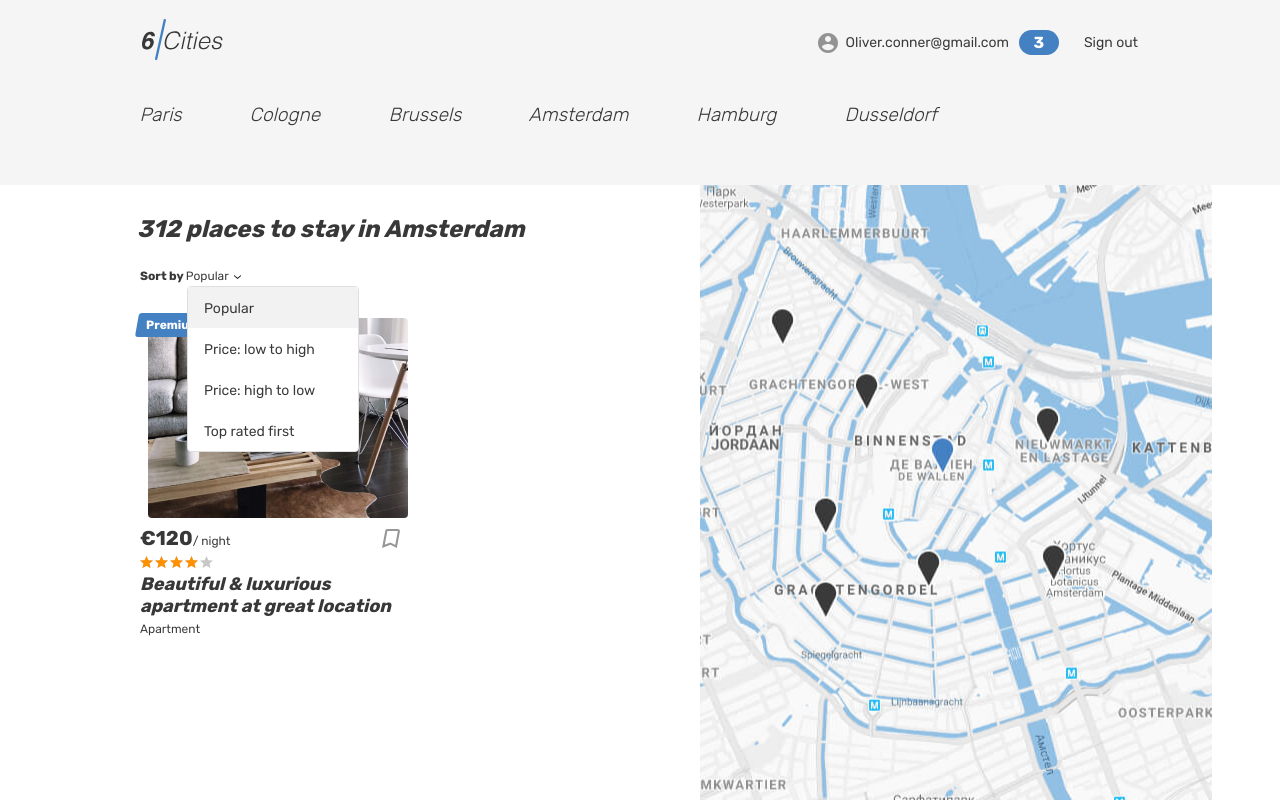
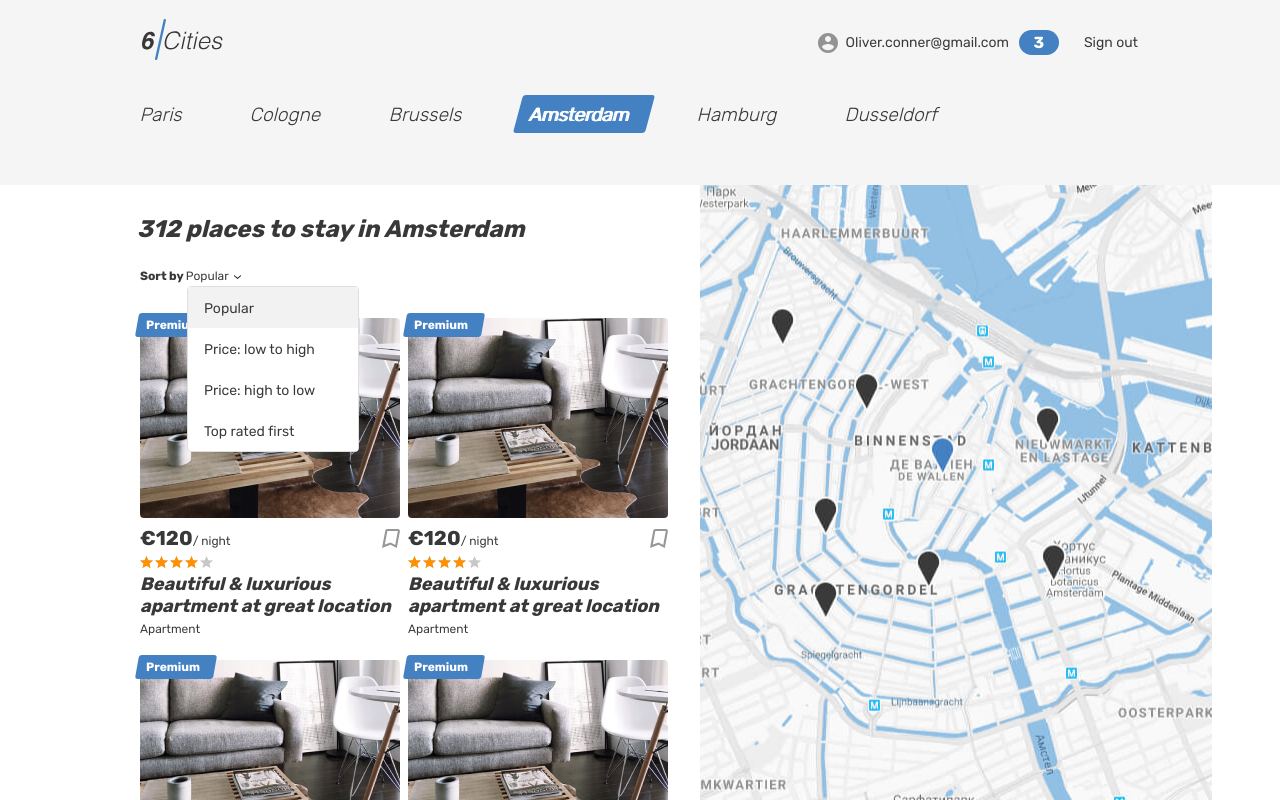
Before and after one commit to htmlacademy-react/16977-six-cities-16, a React (Vite) app: page / in a window 1280 px wide. Built offline with nearby package versions, Linux system fonts and the light colour scheme.

Commit message:
Добавит вывод 5 элементов карточек на главной странице

```diff
--- a/src/components/app/app.tsx
+++ b/src/components/app/app.tsx
@@ -1,8 +1,18 @@
+import listOffers from '../../mocks/list-offers.ts';
+
+import { countOffersMainPage } from '../../utils/constants/constants.ts';
+
+import FavoritesPage from '../../pages/favorites-page/favorites-page.tsx';
+import LoginPage from '../../pages/login-page/login-page.tsx';
 import MainPage from '../../pages/main-page/main-page.tsx';
+import OfferPage from '../../pages/offer-page/offer-page.tsx';
 
 function App(): JSX.Element {
   return (
-    <MainPage />
+    <MainPage dataListOffers={listOffers} countOffersMainPage={countOffersMainPage} />
+    // <OfferPage />
+    // <LoginPage />
+    // <FavoritesPage />
   );
 }
 
--- a/src/components/main/locations/locations-item/locations-item.tsx
+++ b/src/components/main/locations/locations-item/locations-item.tsx
@@ -1,7 +1,10 @@
 function LocationsItem({ city }: { city: string }): JSX.Element {
+  const currentActiveCity: string = 'Amsterdam';
+  const classNameLocationsItemLink: string = city === currentActiveCity ? 'locations__item-link tabs__item tabs__item--active' : 'locations__item-link tabs__item';
+
   return (
     <li className="locations__item">
-      <a className="locations__item-link tabs__item" href="#">
+      <a className={classNameLocationsItemLink} href="#">
         <span>{city}</span>
       </a>
     </li>
--- a/src/components/main/place/place-card/place-card.tsx
+++ b/src/components/main/place/place-card/place-card.tsx
@@ -1,4 +1,12 @@
-function PlaceCard({ classNameCard = 'cities__card', classNameImageWrapper = 'cities__image-wrapper' }: { classNameCard: string; classNameImageWrapper: string }): JSX.Element {
+type typePlaceCard = {
+  classNameCard: string;
+  classNameImageWrapper: string
+}
+
+function PlaceCard({
+  classNameCard = 'cities__card',
+  classNameImageWrapper = 'cities__image-wrapper'
+}: typePlaceCard): JSX.Element {
   const classNamePlaceCard = `${classNameCard} place-card`;
   const classNamePlaceImageWrapper = `${classNameImageWrapper} place-card__image-wrapper`;
 
--- a/src/mocks/comments.ts
+++ b/src/mocks/comments.ts
@@ -1,4 +1,4 @@
-import { Comments } from '../utils/types/types.ts';
+import { Comments } from '../types/types.ts';
 
 const comments: Comments[] = [
   {
--- a/src/mocks/favorites.ts
+++ b/src/mocks/favorites.ts
@@ -1,4 +1,6 @@
-const favorite = [
+import { ListOffers } from "../types/types";
+
+const favorite: ListOffers[] = [
   {
     'id': '6af6f711-c28d-4121-82cd-e0b462a27f00',
     'title': 'Beautiful & luxurious studio at great location',
--- a/src/mocks/list-offers.ts
+++ b/src/mocks/list-offers.ts
@@ -1,4 +1,4 @@
-import { ListOffers } from '../utils/types/types.ts';
+import { ListOffers } from '../types/types.ts';
 
 const listOffers: ListOffers[] = [
   {
--- a/src/mocks/offer.ts
+++ b/src/mocks/offer.ts
@@ -1,4 +1,4 @@
-import { Offer } from '../utils/types/types.ts';
+import { Offer } from '../types/types.ts';
 
 const offer: Offer = {
   'id': '6af6f711-c28d-4121-82cd-e0b462a27f00',
--- a/src/mocks/user.ts
+++ b/src/mocks/user.ts
@@ -1,4 +1,4 @@
-import { AuthorizedUser } from '../utils/types/types.ts';
+import { AuthorizedUser } from '../types/types.ts';
 
 const user: AuthorizedUser = {
   'name': 'Oliver Conner',
--- a/src/pages/main-page/main-page.tsx
+++ b/src/pages/main-page/main-page.tsx
@@ -1,3 +1,5 @@
+import { ListOffers } from '../../types/types.ts';
+
 import Header from '../../components/header/header.tsx';
 import CommonMap from '../../components/main/common-map/common-map.tsx';
 import Locations from '../../components/main/locations/locations.tsx';
@@ -5,7 +7,16 @@ import PlaceCard from '../../components/main/place/place-card/place-card.tsx';
 import PlaceHeader from '../../components/main/place/place-header/place-header.tsx';
 import PlacesSorting from '../../components/main/place/places-sorting/places-sorting.tsx';
 
-function MainPage(): JSX.Element {
+type MainPage = {
+  dataListOffers: ListOffers[];
+  countOffersMainPage: number;
+}
+
+function MainPage({ dataListOffers, countOffersMainPage }: MainPage): JSX.Element {
+  const listOffers = [...dataListOffers].slice(0, countOffersMainPage).map(() => {
+    return <PlaceCard key={crypto.randomUUID()} classNameCard={'cities__card'} classNameImageWrapper={'cities__image-wrapper'} />
+  });
+
   return (
     <div className="page page--gray page--main">
       <Header isVisibleNavigation />
@@ -19,12 +30,11 @@ function MainPage(): JSX.Element {
           <div className="cities__places-container container">
             <section className="cities__places places">
               <h2 className="visually-hidden">Places</h2>
-
               <PlaceHeader />
               <PlacesSorting />
 
               <div className="cities__places-list places__list tabs__content">
-                <PlaceCard classNameCard={'cities__card'} classNameImageWrapper={'cities__card'} />
+                {listOffers}
               </div>
             </section>
 
--- a/src/pages/offer-page/offer-page.tsx
+++ b/src/pages/offer-page/offer-page.tsx
@@ -10,7 +10,7 @@ import ReviewsList from '../../components/main/reviews/reviews-list/reviews-list
 function OfferPage(): JSX.Element {
   return (
     <div className="page">
-      <Header isVisibleNavigation={false} />
+      <Header isVisibleNavigation />
 
       <main className="page__main page__main--offer">
         <section className="offer">
--- a/src/utils/constants/constants.ts
+++ b/src/utils/constants/constants.ts
@@ -1,3 +1,5 @@
-const CITY_NAMES = ['Paris', 'Cologne', 'Brussels', 'Amsterdam', 'Hamburg', 'Dusseldorf'] as const;
+const CITY_NAMES: string[] = ['Paris', 'Cologne', 'Brussels', 'Amsterdam', 'Hamburg', 'Dusseldorf'] as const;
 
-export { CITY_NAMES };
+const countOffersMainPage: number = 5 as const;
+
+export { CITY_NAMES, countOffersMainPage };
```
Also changed, not shown: src/types/types.ts (renamed from src/utils/types/types.ts).
